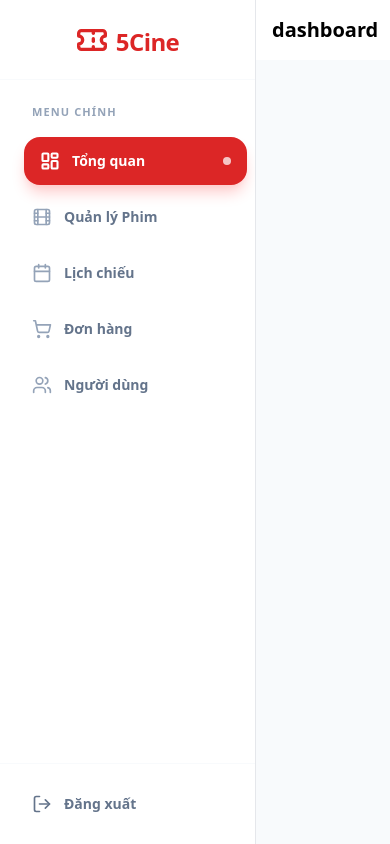
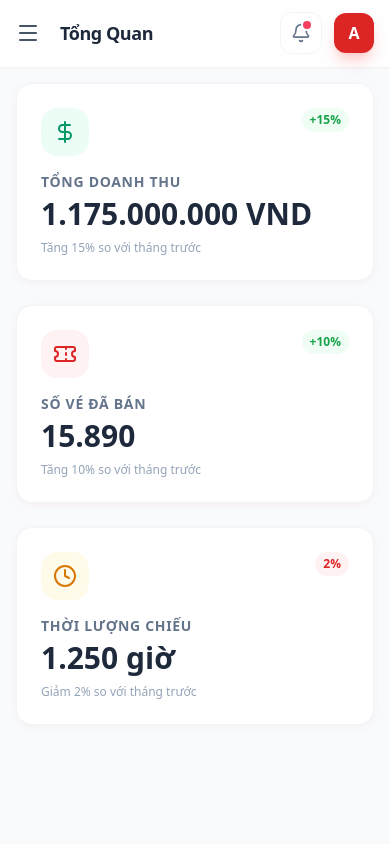
Before and after one commit to dduck210/cine-clone, a React (Vite) app in the folder cine-clone/: page /admin in a window 390 px wide. Built offline with nearby package versions, Linux system fonts and the light colour scheme.

Commit message:
feat(admin): integrate state quan ly trigger mo modal detail don hang

```diff
--- a/cine-clone/src/pages/Admin/Dashboard.jsx
+++ b/cine-clone/src/pages/Admin/Dashboard.jsx
@@ -15,34 +15,288 @@ import {
   X,
 } from "lucide-react";
 import { stats, moviesList as initialMovies } from "../../data/adminData";
+
+// Nhúng 2 tab đã tách
 import {
   OrdersManager,
   OrderDetailModal,
 } from "../../components/admin/OrdersTab";
 import { MoviesManager, MovieModal } from "../../components/admin/MoviesTab";
 
+const toastConfig = {
+  position: "top-right",
+  toastOptions: {
+    duration: 4000,
+    className:
+      "!bg-white !text-slate-800 !shadow-2xl !rounded-xl !border !border-slate-100 !font-medium",
+  },
+};
+
+const DashboardView = () => (
+  <div className="grid grid-cols-1 md:grid-cols-3 gap-6 mb-8">
+    {stats.map((stat, index) => (
+      <div
+        key={index}
+        className="bg-white p-6 rounded-2xl shadow-[0_2px_10px_-3px_rgba(220,38,38,0.1)] border border-slate-100 hover:shadow-lg transition-all duration-300 cursor-pointer group"
+      >
+        <div className="flex justify-between items-start mb-4">
+          <div
+            className={`p-3 rounded-2xl ${stat.icon === "DollarSign" ? "bg-emerald-50 text-emerald-600" : stat.icon === "Ticket" ? "bg-red-50 text-[#dc2626]" : "bg-amber-50 text-amber-600"}`}
+          >
+            {stat.icon === "DollarSign" && <DollarSign size={24} />}
+            {stat.icon === "Ticket" && <Ticket size={24} />}
+            {stat.icon === "Clock" && <Clock size={24} />}
+          </div>
+          <span
+            className={`text-xs font-bold px-2 py-1 rounded-full ${stat.sub.includes("Tăng") ? "bg-green-50 text-green-600" : "bg-red-50 text-red-600"}`}
+          >
+            {stat.sub.includes("Tăng") ? "+" : ""}
+            {stat.sub.split(" ")[1]}
+          </span>
+        </div>
+        <div>
+          <p className="text-slate-500 text-sm font-semibold uppercase tracking-wider">
+            {stat.label}
+          </p>
+          <h3 className="text-3xl font-extrabold text-slate-800 mt-1 group-hover:text-[#dc2626] transition-colors">
+            {stat.value}
+          </h3>
+          <p className="text-xs text-slate-400 mt-2 font-medium">{stat.sub}</p>
+        </div>
+      </div>
+    ))}
+  </div>
+);
+
+const UsersManager = () => (
+  <div className="space-y-6">
+    <h2 className="text-2xl font-bold text-slate-800 tracking-tight">
+      Thành viên hệ thống
+    </h2>
+    <div className="grid grid-cols-1 md:grid-cols-2 lg:grid-cols-3 gap-6">
+      {[1, 2, 3, 4, 5, 6].map((item) => (
+        <div
+          key={item}
+          className="bg-white p-5 rounded-2xl shadow-sm border border-slate-100 flex items-center gap-4 hover:shadow-md hover:border-red-100 transition-all cursor-pointer group"
+        >
+          <div className="w-12 h-12 bg-slate-100 rounded-full flex items-center justify-center text-slate-400 group-hover:bg-[#dc2626] group-hover:text-white transition-colors duration-300">
+            <User size={20} />
+          </div>
+          <div className="min-w-0 flex-1">
+            <div className="flex items-center gap-2">
+              <h4 className="font-bold text-slate-800 truncate">User_{item}</h4>
+              <span className="w-2 h-2 rounded-full bg-emerald-500 flex-shrink-0"></span>
+            </div>
+            <p className="text-xs text-slate-400 truncate">
+              user{item}@example.com
+            </p>
+          </div>
+          <button className="ml-auto text-slate-300 hover:text-slate-600">
+            <MoreHorizontal size={20} />
+          </button>
+        </div>
+      ))}
+    </div>
+  </div>
+);
+
 const Dashboard = () => {
   const [searchParams, setSearchParams] = useSearchParams();
   const activeTab = searchParams.get("tab") || "dashboard";
-  const [movies, setMovies] = useState(initialMovies);
+  const [isSidebarOpen, setIsSidebarOpen] = useState(false);
+
+  const [movies, setMovies] = useState(() => {
+    const saved = localStorage.getItem("admin_movies");
+    return saved ? JSON.parse(saved) : initialMovies;
+  });
+
+  const [isModalOpen, setIsModalOpen] = useState(false);
+  const [currentMovie, setCurrentMovie] = useState(null);
+  const [isDeleteModalOpen, setIsDeleteModalOpen] = useState(false);
+  const [movieToDelete, setMovieToDelete] = useState(null);
+
+  // State quản lý vé
+  const [selectedOrder, setSelectedOrder] = useState(null);
+  const [isOrderModalOpen, setIsOrderModalOpen] = useState(false);
+
+  useEffect(() => {
+    localStorage.setItem("admin_movies", JSON.stringify(movies));
+  }, [movies]);
+
+  const handleTabChange = (tabId) => {
+    setSearchParams({ tab: tabId });
+    setIsSidebarOpen(false);
+  };
+  const handleDeleteClick = (movie) => {
+    setMovieToDelete(movie);
+    setIsDeleteModalOpen(true);
+  };
+  const confirmDelete = () => {
+    if (movieToDelete) {
+      setMovies(movies.filter((movie) => movie.id !== movieToDelete.id));
+      toast.success("Đã xóa phim thành công!");
+    }
+    setIsDeleteModalOpen(false);
+    setMovieToDelete(null);
+  };
+  const handleAddNew = () => {
+    setCurrentMovie(null);
+    setIsModalOpen(true);
+  };
+  const handleEdit = (movie) => {
+    setCurrentMovie(movie);
+    setIsModalOpen(true);
+  };
+  const handleViewTicket = (order) => {
+    setSelectedOrder(order);
+    setIsOrderModalOpen(true);
+  };
+
+  const handleSave = (data) => {
+    const promise = new Promise((resolve) => setTimeout(resolve, 800));
+    toast.promise(promise, {
+      loading: "Đang xử lý...",
+      success: () => {
+        if (currentMovie) {
+          setMovies(
+            movies.map((m) =>
+              m.id === currentMovie.id ? { ...data, id: currentMovie.id } : m,
+            ),
+          );
+          return "Đã cập nhật thông tin phim!";
+        } else {
+          const newMovie = {
+            ...data,
+            id: `mov${Date.now()}`,
+            poster:
+              data.poster || "https://via.placeholder.com/300x400?text=No+Img",
+          };
+          setMovies([newMovie, ...movies]);
+          return "Đã thêm phim mới vào kho!";
+        }
+      },
+      error: "Có lỗi xảy ra",
+    });
+    setIsModalOpen(false);
+  };
 
   return (
-    <div className="flex h-screen bg-slate-50 overflow-hidden relative">
-      <aside className="w-64 bg-white border-r">
-        <Sidebar
-          activeTab={activeTab}
-          onTabChange={(t) => setSearchParams({ tab: t })}
-        />
+    <div className="flex h-screen bg-slate-50 font-sans text-slate-900 overflow-hidden relative">
+      {isSidebarOpen && (
+        <div
+          className="fixed inset-0 bg-slate-900/60 backdrop-blur-sm z-[40] md:hidden transition-opacity"
+          onClick={() => setIsSidebarOpen(false)}
+        ></div>
+      )}
+      <aside
+        className={`fixed inset-y-0 left-0 z-[50] w-64 bg-white border-r border-slate-200 transition-transform duration-300 transform ${isSidebarOpen ? "translate-x-0" : "-translate-x-full"} md:relative md:translate-x-0 md:block`}
+      >
+        <Sidebar activeTab={activeTab} onTabChange={handleTabChange} />
       </aside>
-      <main className="flex-1 flex flex-col overflow-hidden relative z-0">
-        <header className="p-4 bg-white">
-          <h1 className="font-bold text-xl">{activeTab}</h1>
+      <main className="flex-1 flex flex-col min-w-0 overflow-hidden relative z-0">
+        <header className="flex justify-between items-center px-4 md:px-8 py-3 bg-white/80 backdrop-blur-xl border-b border-white/50 sticky top-0 z-30 shadow-sm shrink-0">
+          <div className="flex items-center gap-3">
+            <button
+              onClick={() => setIsSidebarOpen(true)}
+              className="md:hidden p-2 -ml-2 text-slate-600 hover:bg-slate-100 rounded-lg active:scale-95 transition-all"
+            >
+              <Menu size={24} />
+            </button>
+            <div className="flex flex-col">
+              <h1 className="text-lg md:text-xl font-extrabold text-slate-800 capitalize tracking-tight flex items-center gap-2">
+                {activeTab === "dashboard"
+                  ? "Tổng Quan"
+                  : activeTab === "movies"
+                    ? "Quản Lý Phim"
+                    : activeTab === "orders"
+                      ? "Đơn Hàng"
+                      : "Thành Viên"}
+              </h1>
+            </div>
+          </div>
+          <div className="flex items-center gap-3 md:gap-4">
+            <button className="p-2.5 bg-white border border-slate-100 rounded-xl text-slate-500 hover:text-[#dc2626] hover:shadow-md transition-all relative">
+              <Bell size={20} />
+              <span className="absolute top-2 right-2.5 w-2 h-2 bg-rose-500 rounded-full ring-2 ring-white"></span>
+            </button>
+            <div className="w-10 h-10 bg-[#dc2626] rounded-xl text-white flex items-center justify-center font-bold shadow-lg shadow-red-200 cursor-pointer">
+              A
+            </div>
+          </div>
         </header>
-        <div className="flex-1 overflow-y-auto p-4 md:p-8">
-          {activeTab === "movies" && <MoviesManager movies={movies} />}
-          {activeTab === "orders" && <OrdersManager />}
+
+        <div className="flex-1 overflow-y-auto p-4 md:p-8 scroll-smooth">
+          <Toaster {...toastConfig} />
+          <div className="animate-fade-in-up pb-10">
+            {activeTab === "dashboard" && <DashboardView />}
+            {activeTab === "movies" && (
+              <MoviesManager
+                movies={movies}
+                handleAddNew={handleAddNew}
+                handleEdit={handleEdit}
+                handleDeleteClick={handleDeleteClick}
+              />
+            )}
+            {activeTab === "users" && <UsersManager />}
+            {activeTab === "orders" && (
+              <OrdersManager onViewTicket={handleViewTicket} />
+            )}
+          </div>
         </div>
       </main>
+
+      {/* Render Modals */}
+      {isModalOpen && (
+        <MovieModal
+          currentMovie={currentMovie}
+          setIsModalOpen={setIsModalOpen}
+          handleSave={handleSave}
+        />
+      )}
+      {isOrderModalOpen && (
+        <OrderDetailModal
+          order={selectedOrder}
+          onClose={() => setIsOrderModalOpen(false)}
+        />
+      )}
+
+      {isDeleteModalOpen && (
+        <div className="fixed inset-0 z-[100] flex items-center justify-center p-4">
+          <div
+            className="absolute inset-0 bg-black/50 backdrop-blur-sm transition-opacity"
+            onClick={() => setIsDeleteModalOpen(false)}
+          ></div>
+          <div className="relative bg-white rounded-2xl shadow-2xl w-full max-w-sm overflow-hidden transform transition-all animate-scale-up p-6 text-center">
+            <div className="w-16 h-16 bg-red-100 rounded-full flex items-center justify-center mx-auto mb-4 text-red-600">
+              <AlertTriangle size={32} />
+            </div>
+            <h3 className="text-xl font-bold text-gray-800 mb-2">
+              Xác nhận xoá phim?
+            </h3>
+            <p className="text-gray-500 text-sm mb-6 px-2">
+              Bạn có chắc chắn muốn xoá phim{" "}
+              <span className="font-bold text-gray-800">
+                "{movieToDelete?.title}"
+              </span>{" "}
+              không?
+            </p>
+            <div className="flex gap-3 justify-center">
+              <button
+                onClick={() => setIsDeleteModalOpen(false)}
+                className="px-5 py-2.5 rounded-xl border border-gray-200 text-gray-600 font-medium hover:bg-gray-50 transition-colors"
+              >
+                Hủy bỏ
+              </button>
+              <button
+                onClick={confirmDelete}
+                className="px-5 py-2.5 rounded-xl bg-red-600 text-white font-bold shadow-lg shadow-red-200 hover:bg-red-700 hover:shadow-xl transition-all"
+              >
+                Đồng ý
+              </button>
+            </div>
+          </div>
+        </div>
+      )}
     </div>
   );
 };
```
